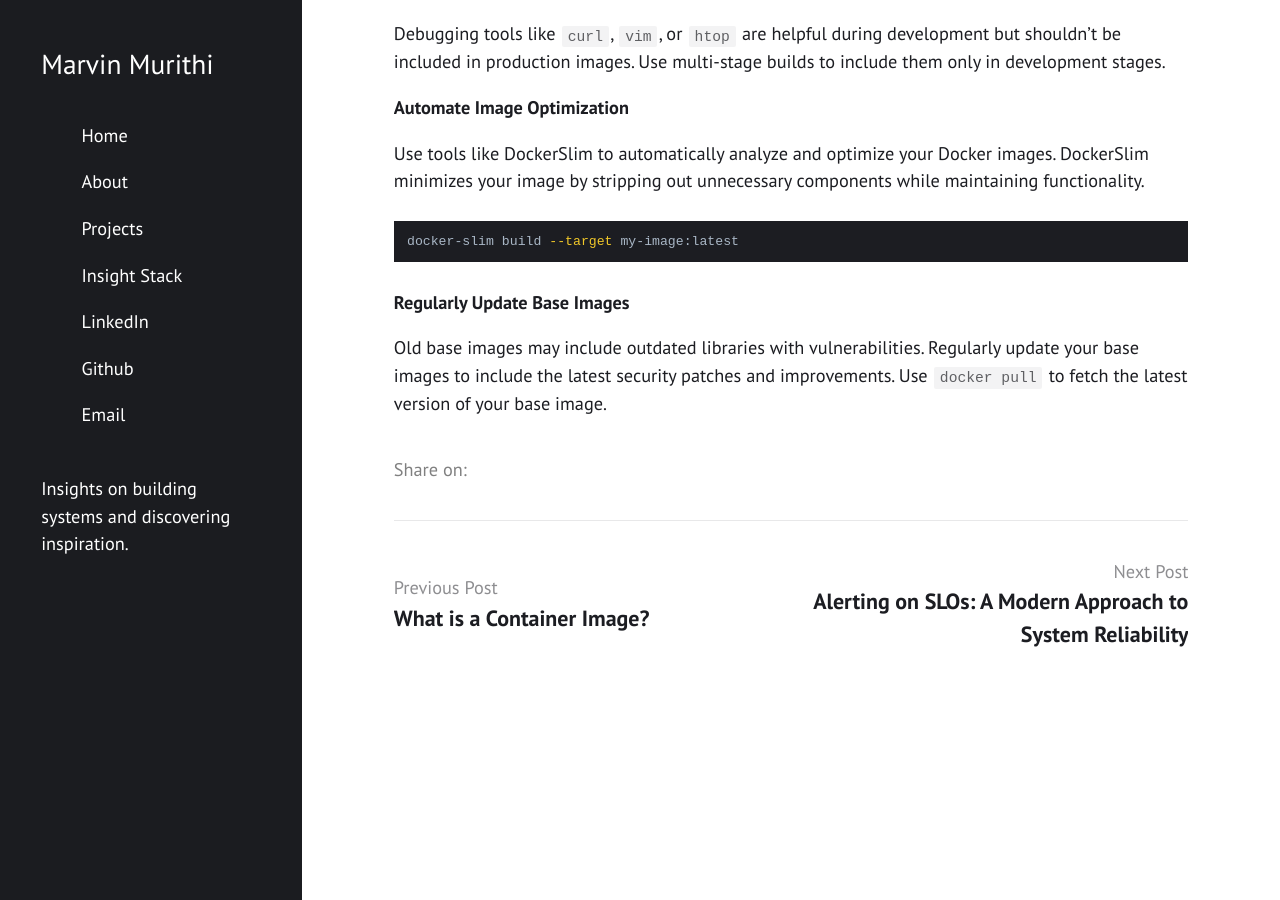
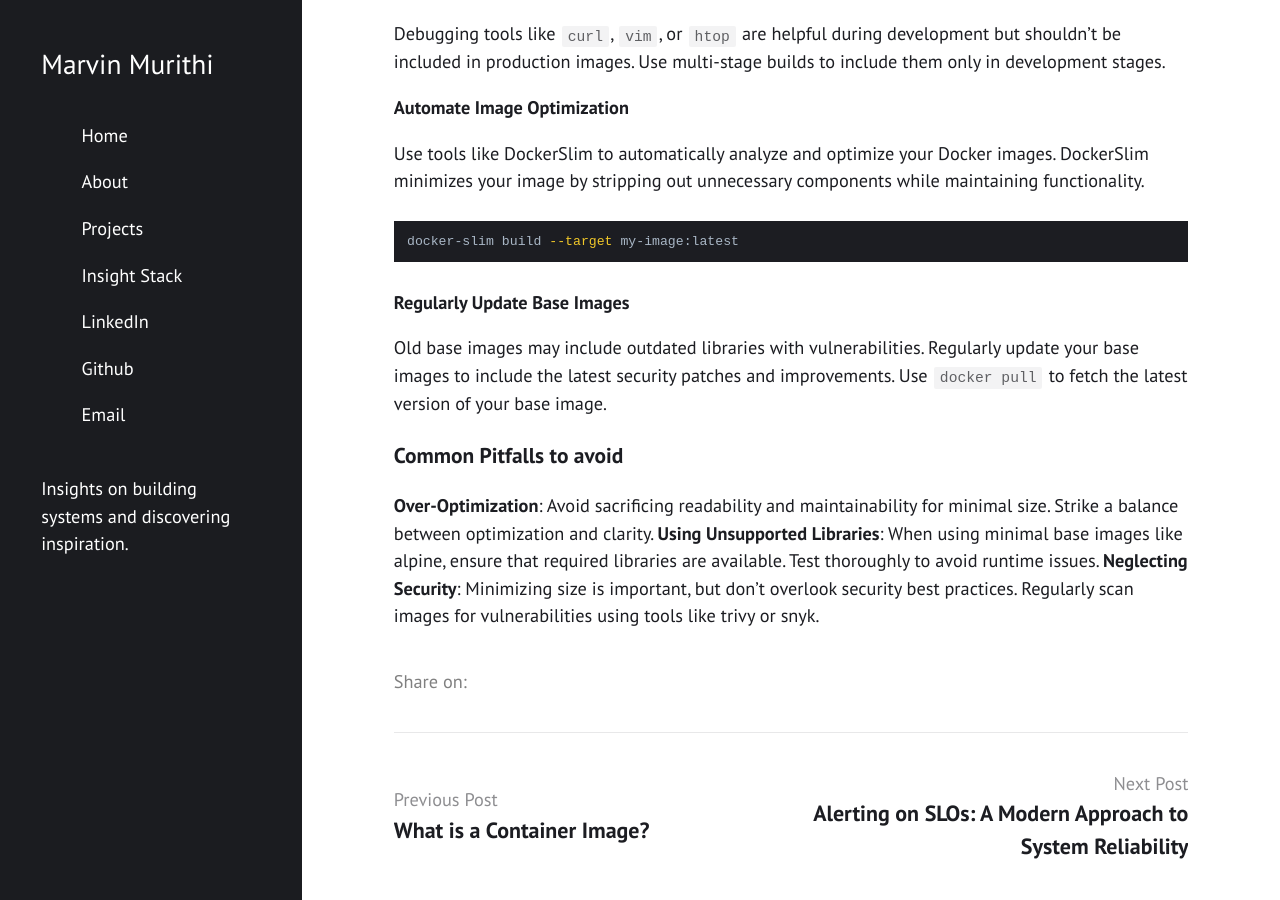
Before and after one commit to rimubytes/marvin, a Jekyll site: the page built from _posts/2023-12-23-docker-images.md, in a window 1280 px wide and 900 px high, scrolled down 3006 px. Built offline with Jekyll 4.4.1, drawn with Linux system fonts in a browser that asks for light colours; nearby versions of some CDN libraries; library files that are not in the unit come from our copies.

Commit message:
fix(blog): clarify pitfalls to avoid in Docker image optimization

```diff
--- a/_posts/2023-12-23-docker-images.md
+++ b/_posts/2023-12-23-docker-images.md
@@ -131,3 +131,9 @@ docker-slim build --target my-image:latest
 **Regularly Update Base Images**
 
 Old base images may include outdated libraries with vulnerabilities. Regularly update your base images to include the latest security patches and improvements. Use `docker pull` to fetch the latest version of your base image.
+
+### Common Pitfalls to avoid
+
+**Over-Optimization**: Avoid sacrificing readability and maintainability for minimal size. Strike a balance between optimization and clarity.
+**Using Unsupported Libraries**: When using minimal base images like alpine, ensure that required libraries are available. Test thoroughly to avoid runtime issues.
+**Neglecting Security**: Minimizing size is important, but don’t overlook security best practices. Regularly scan images for vulnerabilities using tools like trivy or snyk.
```
